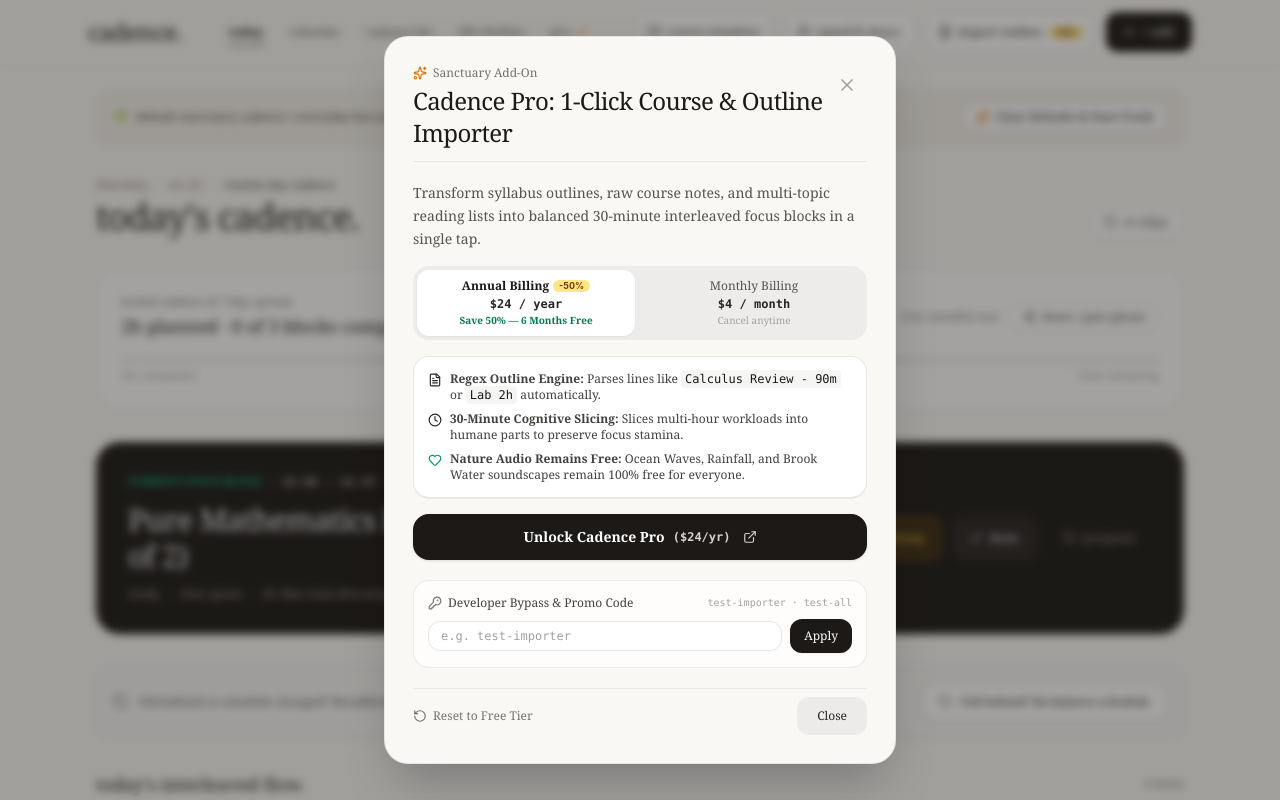
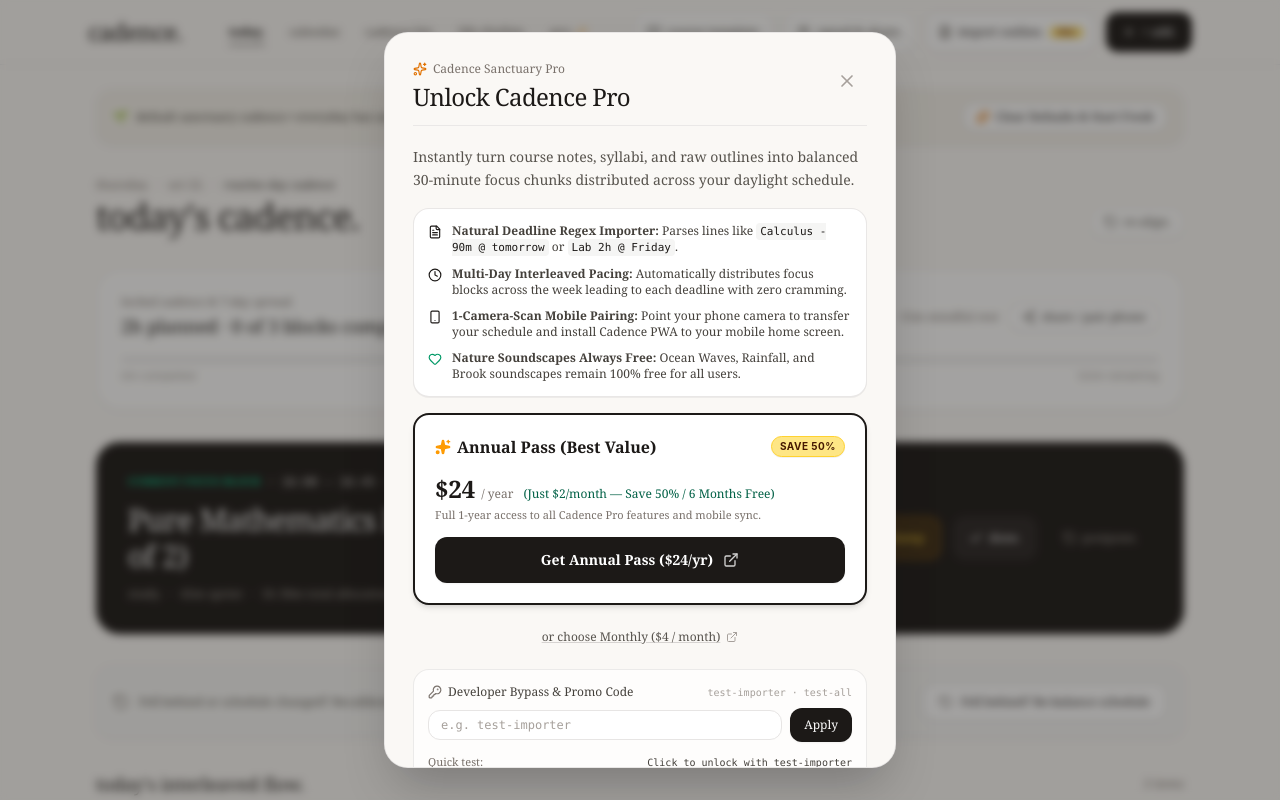
Before and after one commit to Nirmal-AfKs/survivalos, a React (Vite) app: page / in a window 1280 px wide. Both pictures are taken after a click on the button "pro.". Shown: the top 800 px of the page. Built offline with nearby package versions, Linux system fonts and the light colour scheme.

Commit message:
feat: add annual and monthly Whop checkout links
Expose specific checkout URLs for different billing cycles in the PRO_ADDON configuration and update the AddOnsModal to support these payment options.

```diff
--- a/src/components/AddOnsModal.tsx
+++ b/src/components/AddOnsModal.tsx
@@ -4,23 +4,23 @@
   Sparkles,
   Check,
   FileText,
-  Zap,
-  Shield,
   KeyRound,
   RotateCcw,
   ExternalLink,
-  Layers,
   Clock,
-  Heart
+  Heart,
+  Smartphone,
+  ShieldCheck,
+  ArrowRight
 } from 'lucide-react';
 import {
   getAddonStatus,
-  setAddonUnlocked,
   resetAddonsToFree,
   applyBypassCode,
   AddonStatus,
   PRO_ADDON,
-  PRO_CHECKOUT_URL
+  WHOP_ANNUAL_CHECKOUT_URL,
+  WHOP_MONTHLY_CHECKOUT_URL
 } from '../utils/addons';
 
 interface AddOnsModalProps {
@@ -35,7 +35,6 @@
   onStatusChange,
 }) => {
   const [status, setStatus] = useState<AddonStatus>(() => getAddonStatus());
-  const [billingCycle, setBillingCycle] = useState<'yearly' | 'monthly'>('yearly');
   const [bypassCode, setBypassCode] = useState('');
   const [feedback, setFeedback] = useState<{ message: string; isError?: boolean } | null>(null);
 
@@ -49,11 +48,12 @@
 
   if (!isOpen) return null;
 
-  const handleApplyCode = (e?: React.FormEvent) => {
+  const handleApplyCode = (e?: React.FormEvent, codeToApply?: string) => {
     if (e) e.preventDefault();
-    if (!bypassCode.trim()) return;
+    const code = (codeToApply !== undefined ? codeToApply : bypassCode).trim();
+    if (!code) return;
 
-    const result = applyBypassCode(bypassCode);
+    const result = applyBypassCode(code);
     setStatus(result.unlocked);
     setFeedback({
       message: result.message,
@@ -61,14 +61,6 @@
     });
     if (result.success) {
       onStatusChange?.(result.unlocked);
-    }
-  };
-
-  const handleOpenCheckout = () => {
-    try {
-      window.open(PRO_CHECKOUT_URL, '_blank', 'noopener,noreferrer');
-    } catch {
-      window.location.href = PRO_CHECKOUT_URL;
     }
   };
 
@@ -82,6 +74,14 @@
   };
 
   const isUnlocked = status.importer;
+
+  const openCheckout = (url: string) => {
+    try {
+      window.open(url, '_blank', 'noopener,noreferrer');
+    } catch {
+      window.location.href = url;
+    }
+  };
 
   return (
     <div
@@ -97,10 +97,10 @@
           <div className="space-y-1">
             <div className="flex items-center gap-1.5 text-xs font-serif text-stone-500">
               <Sparkles className="w-3.5 h-3.5 text-amber-600" />
-              <span>Sanctuary Add-On</span>
+              <span>Cadence Sanctuary Pro</span>
             </div>
             <h2 className="text-xl sm:text-2xl font-serif font-normal tracking-tight text-stone-900">
-              {PRO_ADDON.name}
+              Unlock Cadence Pro
             </h2>
           </div>
           <button
@@ -114,7 +114,7 @@
 
         {/* Feedback Alert */}
         {feedback && (
-          <div className={`p-3 rounded-2xl text-xs font-serif flex items-center justify-between gap-2 ${
+          <div className={`p-3 rounded-2xl text-xs font-serif flex items-center justify-between gap-2 animate-in fade-in duration-150 ${
             feedback.isError
               ? 'bg-rose-50 text-rose-900 border border-rose-200'
               : 'bg-emerald-50 text-emerald-900 border border-emerald-200'
@@ -122,115 +122,125 @@
             <span>{feedback.message}</span>
             <button
               onClick={() => setFeedback(null)}
-              className="text-stone-400 hover:text-stone-700 p-0.5"
+              className="text-stone-400 hover:text-stone-700 p-0.5 cursor-pointer"
             >
               <X className="w-3.5 h-3.5" />
             </button>
           </div>
         )}
 
-        {/* Pro Status Banner if Unlocked */}
+        {/* Pro Status Banner if Already Unlocked */}
         {isUnlocked ? (
-          <div className="p-4 rounded-2xl bg-emerald-50 border border-emerald-200/90 space-y-1.5 text-emerald-950">
+          <div className="p-5 rounded-2xl bg-emerald-50/90 border border-emerald-200 space-y-2 text-emerald-950">
             <div className="flex items-center justify-between">
-              <span className="font-serif font-semibold text-sm flex items-center gap-1.5 text-emerald-900">
-                <Check className="w-4 h-4 text-emerald-600" />
+              <span className="font-serif font-semibold text-base flex items-center gap-2 text-emerald-900">
+                <Check className="w-5 h-5 text-emerald-600 stroke-[2.5]" />
                 <span>Cadence Pro is Active</span>
               </span>
-              <span className="text-[10px] font-sans font-bold uppercase tracking-wider bg-emerald-200 text-emerald-900 px-2 py-0.5 rounded-full">
+              <span className="text-[10px] font-sans font-bold uppercase tracking-wider bg-emerald-200 text-emerald-900 px-2.5 py-0.5 rounded-full border border-emerald-300">
                 Unlocked
               </span>
             </div>
             <p className="text-xs font-serif text-emerald-800 leading-relaxed">
-              1-Click Task & Course Outline Importer is permanently enabled. Slicing notes into 30-minute interleaved focus chunks is ready to use anytime.
+              1-Click Task & Course Outline Importer, multi-day intelligent scheduling distribution, and 1-scan mobile device pairing are permanently unlocked on your device.
             </p>
           </div>
         ) : (
-          /* Billing Toggle & Plan Selection */
+          /* Checkout Tier Options */
           <div className="space-y-4">
-            {/* Value Proposition Description */}
             <p className="text-xs sm:text-sm font-serif text-stone-600 leading-relaxed">
-              Transform syllabus outlines, raw course notes, and multi-topic reading lists into balanced 30-minute interleaved focus blocks in a single tap.
+              Instantly turn course notes, syllabi, and raw outlines into balanced 30-minute focus chunks distributed across your daylight schedule.
             </p>
 
-            {/* Pricing Cycle Switcher */}
-            <div className="grid grid-cols-2 gap-2.5 p-1 bg-stone-200/60 rounded-2xl">
-              <button
-                type="button"
-                onClick={() => setBillingCycle('yearly')}
-                className={`py-2 px-3 rounded-xl text-xs font-serif transition-all cursor-pointer flex flex-col items-center justify-center gap-0.5 ${
-                  billingCycle === 'yearly'
-                    ? 'bg-white text-stone-900 font-semibold shadow-xs'
-                    : 'text-stone-600 hover:text-stone-900'
-                }`}
-              >
-                <div className="flex items-center gap-1">
-                  <span>Annual Billing</span>
-                  <span className="text-[9px] font-sans font-bold bg-amber-200 text-amber-900 px-1.5 py-0.2 rounded-md">
-                    -50%
-                  </span>
-                </div>
-                <span className="font-mono text-xs font-bold text-stone-800">
-                  ${PRO_ADDON.yearlyPrice} / year
-                </span>
-                <span className="text-[10px] text-emerald-700 font-serif">
-                  {PRO_ADDON.yearlySavings}
-                </span>
-              </button>
-
-              <button
-                type="button"
-                onClick={() => setBillingCycle('monthly')}
-                className={`py-2 px-3 rounded-xl text-xs font-serif transition-all cursor-pointer flex flex-col items-center justify-center gap-0.5 ${
-                  billingCycle === 'monthly'
-                    ? 'bg-white text-stone-900 font-semibold shadow-xs'
-                    : 'text-stone-600 hover:text-stone-900'
-                }`}
-              >
-                <span>Monthly Billing</span>
-                <span className="font-mono text-xs font-bold text-stone-800">
-                  ${PRO_ADDON.monthlyPrice} / month
-                </span>
-                <span className="text-[10px] text-stone-400 font-serif">
-                  Cancel anytime
-                </span>
-              </button>
-            </div>
-
-            {/* Highlights bullet points */}
-            <div className="p-3.5 rounded-2xl bg-white border border-stone-200/90 shadow-2xs space-y-2 text-xs font-serif">
-              <div className="flex items-start gap-2 text-stone-700">
-                <FileText className="w-3.5 h-3.5 text-stone-800 shrink-0 mt-0.5" />
+            {/* Feature Highlights Grid */}
+            <div className="p-3.5 rounded-2xl bg-white border border-stone-200/90 shadow-2xs space-y-2.5 text-xs font-serif text-stone-700">
+              <div className="flex items-start gap-2.5">
+                <FileText className="w-3.5 h-3.5 text-stone-900 shrink-0 mt-0.5" />
                 <span>
-                  <strong>Regex Outline Engine:</strong> Parses lines like <code className="bg-stone-100 px-1 py-0.5 rounded text-stone-900">Calculus Review - 90m</code> or <code className="bg-stone-100 px-1 py-0.5 rounded text-stone-900">Lab 2h</code> automatically.
+                  <strong>Natural Deadline Regex Importer:</strong> Parses lines like <code className="bg-stone-100 px-1 py-0.5 rounded text-stone-900 font-mono text-[11px]">Calculus - 90m @ tomorrow</code> or <code className="bg-stone-100 px-1 py-0.5 rounded text-stone-900 font-mono text-[11px]">Lab 2h @ Friday</code>.
                 </span>
               </div>
-              <div className="flex items-start gap-2 text-stone-700">
-                <Clock className="w-3.5 h-3.5 text-stone-800 shrink-0 mt-0.5" />
+              <div className="flex items-start gap-2.5">
+                <Clock className="w-3.5 h-3.5 text-stone-900 shrink-0 mt-0.5" />
                 <span>
-                  <strong>30-Minute Cognitive Slicing:</strong> Slices multi-hour workloads into humane parts to preserve focus stamina.
+                  <strong>Multi-Day Interleaved Pacing:</strong> Automatically distributes focus blocks across the week leading to each deadline with zero cramming.
                 </span>
               </div>
-              <div className="flex items-start gap-2 text-stone-700">
+              <div className="flex items-start gap-2.5">
+                <Smartphone className="w-3.5 h-3.5 text-stone-900 shrink-0 mt-0.5" />
+                <span>
+                  <strong>1-Camera-Scan Mobile Pairing:</strong> Point your phone camera to transfer your schedule and install Cadence PWA to your mobile home screen.
+                </span>
+              </div>
+              <div className="flex items-start gap-2.5">
                 <Heart className="w-3.5 h-3.5 text-emerald-600 shrink-0 mt-0.5" />
                 <span>
-                  <strong>Nature Audio Remains Free:</strong> Ocean Waves, Rainfall, and Brook Water soundscapes remain 100% free for everyone.
+                  <strong>Nature Soundscapes Always Free:</strong> Ocean Waves, Rainfall, and Brook soundscapes remain 100% free for all users.
                 </span>
               </div>
             </div>
 
-            {/* Checkout Action Button */}
-            <button
-              type="button"
-              onClick={handleOpenCheckout}
-              className="w-full inline-flex items-center justify-center gap-2 px-5 py-3 text-sm font-serif font-semibold bg-stone-900 hover:bg-stone-800 text-white rounded-2xl shadow-sm transition-all active:scale-[0.98] cursor-pointer min-h-[46px]"
-            >
-              <span>Unlock Cadence Pro</span>
-              <span className="font-mono text-xs text-stone-300">
-                ({billingCycle === 'yearly' ? `$${PRO_ADDON.yearlyPrice}/yr` : `$${PRO_ADDON.monthlyPrice}/mo`})
-              </span>
-              <ExternalLink className="w-3.5 h-3.5 ml-1 opacity-80" />
-            </button>
+            {/* 1. Annual Plan (Primary Highlighted Card) */}
+            <div className="relative p-5 rounded-2xl bg-white border-2 border-stone-900 shadow-md space-y-3.5 text-stone-900">
+              {/* Highlight Badge */}
+              <div className="flex items-center justify-between">
+                <div className="flex items-center gap-1.5">
+                  <Sparkles className="w-4 h-4 text-amber-500 fill-amber-500" />
+                  <h3 className="text-base font-serif font-bold text-stone-900">
+                    Annual Pass (Best Value)
+                  </h3>
+                </div>
+                <span className="text-[10px] font-sans font-bold uppercase tracking-wider bg-amber-200 text-amber-950 px-2 py-0.5 rounded-full border border-amber-300 shadow-2xs">
+                  Save 50%
+                </span>
+              </div>
+
+              {/* Price Line */}
+              <div className="space-y-0.5">
+                <div className="flex items-baseline gap-1.5">
+                  <span className="text-2xl font-serif font-bold text-stone-900">$24</span>
+                  <span className="text-xs font-serif text-stone-500">/ year</span>
+                  <span className="text-xs font-serif text-emerald-800 font-medium ml-1">
+                    (Just $2/month — Save 50% / 6 Months Free)
+                  </span>
+                </div>
+                <p className="text-[11px] font-serif text-stone-500">
+                  Full 1-year access to all Cadence Pro features and mobile sync.
+                </p>
+              </div>
+
+              {/* Primary Direct Whop Checkout Button */}
+              <a
+                href={WHOP_ANNUAL_CHECKOUT_URL}
+                target="_blank"
+                rel="noopener noreferrer"
+                onClick={(e) => {
+                  e.preventDefault();
+                  openCheckout(WHOP_ANNUAL_CHECKOUT_URL);
+                }}
+                className="w-full inline-flex items-center justify-center gap-2 px-5 py-3 text-sm font-serif font-semibold bg-stone-900 hover:bg-stone-800 text-white rounded-xl shadow-xs transition-all active:scale-[0.98] cursor-pointer min-h-[46px]"
+              >
+                <span>Get Annual Pass ($24/yr)</span>
+                <ExternalLink className="w-4 h-4 ml-0.5 opacity-80" />
+              </a>
+            </div>
+
+            {/* 2. Monthly Plan (Secondary Option) */}
+            <div className="text-center pt-0.5">
+              <a
+                href={WHOP_MONTHLY_CHECKOUT_URL}
+                target="_blank"
+                rel="noopener noreferrer"
+                onClick={(e) => {
+                  e.preventDefault();
+                  openCheckout(WHOP_MONTHLY_CHECKOUT_URL);
+                }}
+                className="inline-flex items-center gap-1.5 text-xs font-serif text-stone-600 hover:text-stone-950 underline decoration-stone-300 hover:decoration-stone-900 transition-colors cursor-pointer py-1"
+              >
+                <span>or choose Monthly ($4 / month)</span>
+                <ExternalLink className="w-3 h-3 text-stone-400 inline" />
+              </a>
+            </div>
           </div>
         )}
 
@@ -246,7 +256,7 @@
             </span>
           </div>
 
-          <form onSubmit={handleApplyCode} className="flex items-center gap-2">
+          <form onSubmit={(e) => handleApplyCode(e)} className="flex items-center gap-2">
             <input
               type="text"
               placeholder="e.g. test-importer"
@@ -261,6 +271,18 @@
               Apply
             </button>
           </form>
+
+          {/* Quick 1-click test button for reviewers */}
+          <div className="flex items-center justify-between pt-1 text-[11px] font-serif text-stone-500">
+            <span>Quick test:</span>
+            <button
+              type="button"
+              onClick={() => handleApplyCode(undefined, 'test-importer')}
+              className="text-stone-700 hover:text-stone-900 underline font-mono text-[10px] cursor-pointer"
+            >
+              Click to unlock with test-importer
+            </button>
+          </div>
         </div>
 
         {/* Footer Actions */}
--- a/src/utils/addons.ts
+++ b/src/utils/addons.ts
@@ -15,6 +15,8 @@
 };
 
 export const PRO_CHECKOUT_URL = 'https://whop.com/softmarket-2/cadence-pro-course-importer';
+export const WHOP_ANNUAL_CHECKOUT_URL = 'https://whop.com/checkout/plan_1Hv3fzf6nWAxP';
+export const WHOP_MONTHLY_CHECKOUT_URL = 'https://whop.com/checkout/plan_r9yJOZILo1wsG';
 
 export const PRO_ADDON = {
   name: 'Cadence Pro: 1-Click Course & Outline Importer',
@@ -23,6 +25,8 @@
   yearlySavings: 'Save 50% — 6 Months Free',
   description: 'Instantly transform course notes, syllabi, and raw bullet points into interleaved 30-minute daylight focus chunks with 1 tap.',
   checkoutUrl: PRO_CHECKOUT_URL,
+  annualCheckoutUrl: WHOP_ANNUAL_CHECKOUT_URL,
+  monthlyCheckoutUrl: WHOP_MONTHLY_CHECKOUT_URL,
 };
 
 // Backward-compatibility pricing object
--- a/test/test-all-logic.ts
+++ b/test/test-all-logic.ts
@@ -69,6 +69,8 @@
   ADDON_PRICING,
   PRO_ADDON,
   PRO_CHECKOUT_URL,
+  WHOP_ANNUAL_CHECKOUT_URL,
+  WHOP_MONTHLY_CHECKOUT_URL,
   checkAndApplyPostPurchaseUnlock
 } from '../src/utils/addons';
 
@@ -1268,7 +1270,11 @@
 
 it('contains correct Whop live checkout link and pricing structure', () => {
   assert.strictEqual(PRO_CHECKOUT_URL, 'https://whop.com/softmarket-2/cadence-pro-course-importer');
+  assert.strictEqual(WHOP_ANNUAL_CHECKOUT_URL, 'https://whop.com/checkout/plan_1Hv3fzf6nWAxP');
+  assert.strictEqual(WHOP_MONTHLY_CHECKOUT_URL, 'https://whop.com/checkout/plan_r9yJOZILo1wsG');
   assert.strictEqual(PRO_ADDON.checkoutUrl, 'https://whop.com/softmarket-2/cadence-pro-course-importer');
+  assert.strictEqual(PRO_ADDON.annualCheckoutUrl, 'https://whop.com/checkout/plan_1Hv3fzf6nWAxP');
+  assert.strictEqual(PRO_ADDON.monthlyCheckoutUrl, 'https://whop.com/checkout/plan_r9yJOZILo1wsG');
   assert.strictEqual(PRO_ADDON.monthlyPrice, 4);
   assert.strictEqual(PRO_ADDON.yearlyPrice, 24);
 });
```
